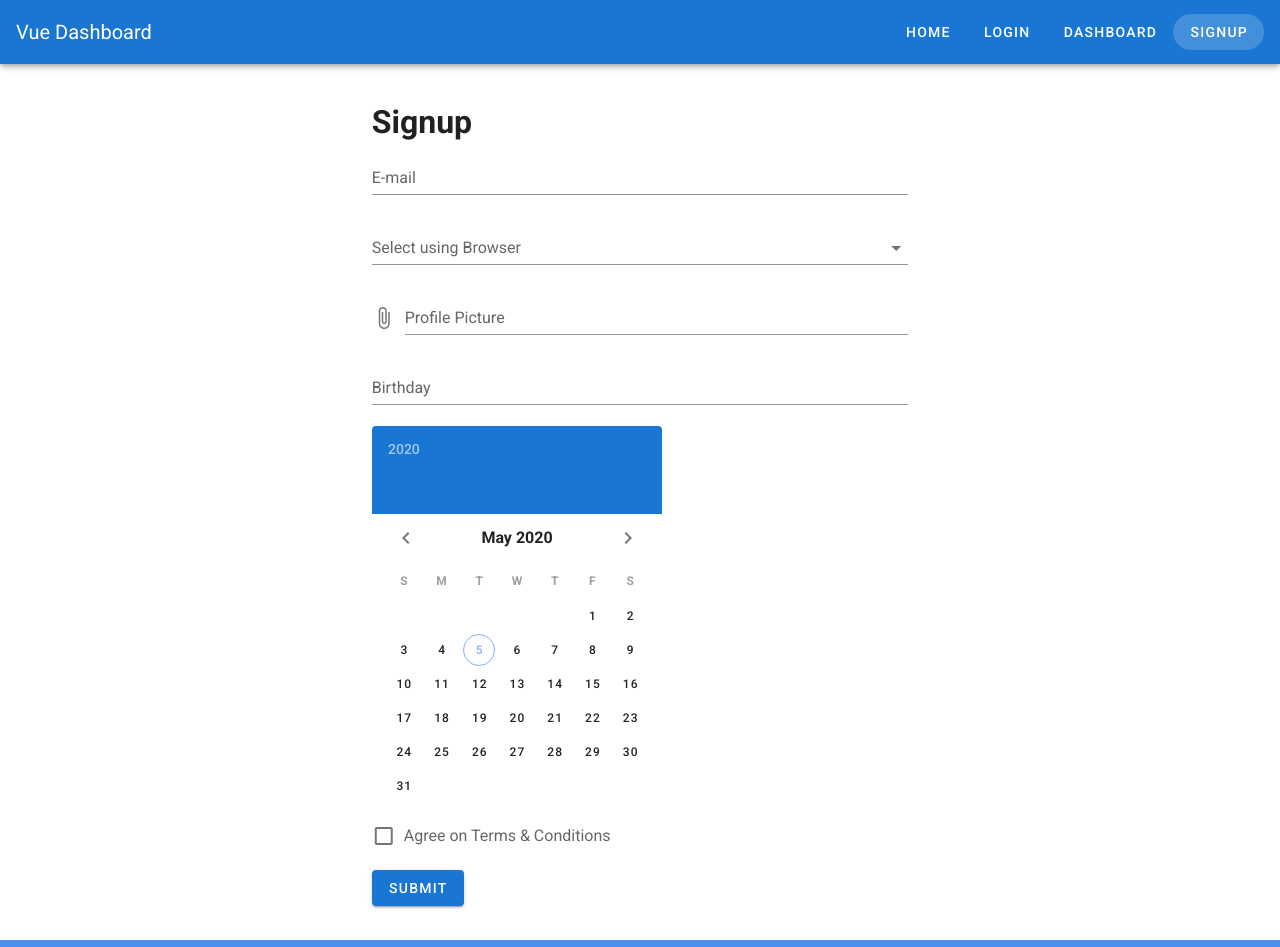
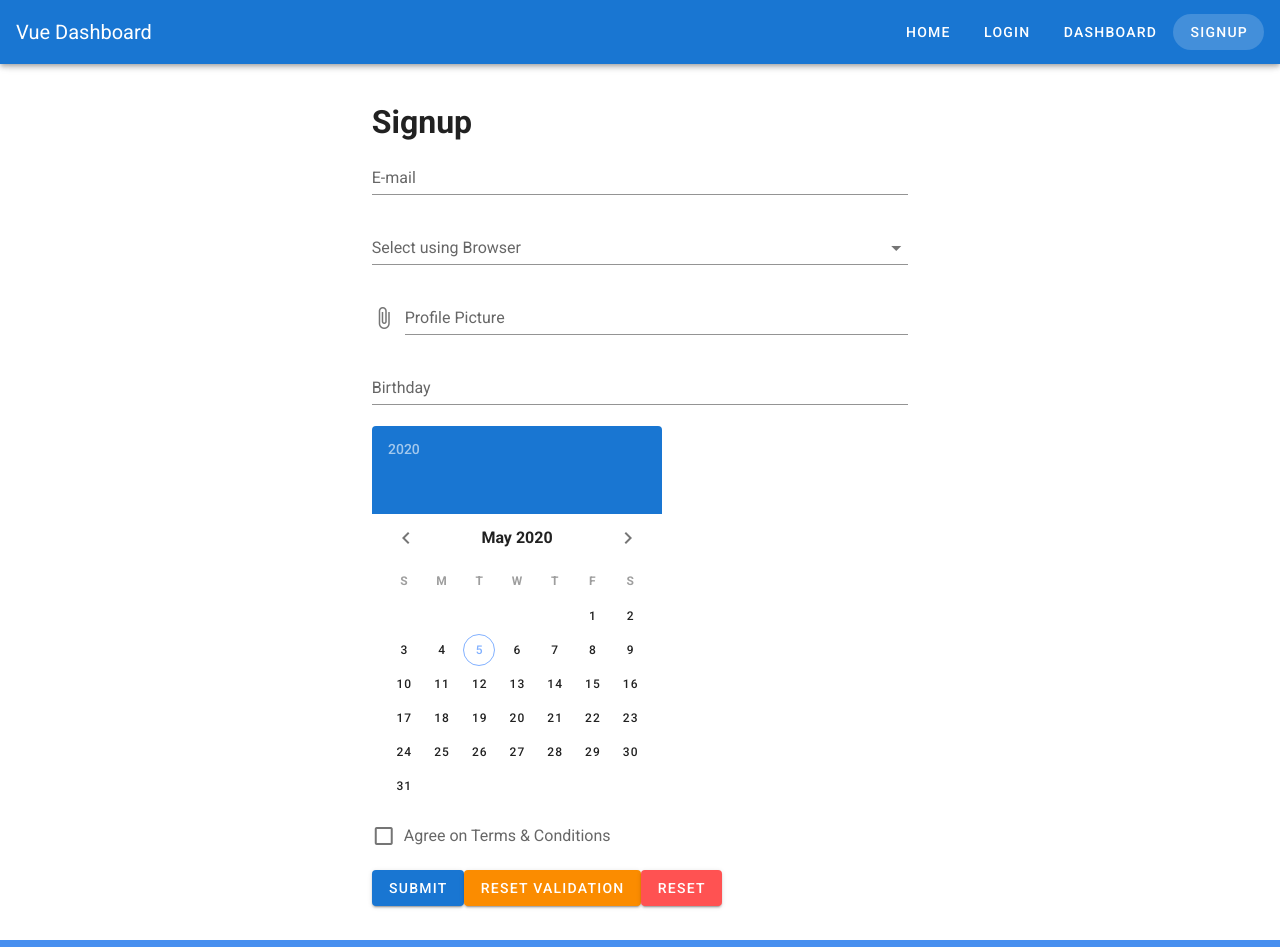
Before and after one commit to dubiBerlin/dashboard, a Vue app: page /signup in a window 1280 px wide. Shown: the top 947 px of the page. Built offline with nearby package versions, Linux system fonts and the light colour scheme.

Commit message:
add two btn components

```diff
--- a/src/views/Signup.vue
+++ b/src/views/Signup.vue
@@ -42,6 +42,8 @@
       >
         Submit
       </v-btn>
+      <v-btn color="warning">Reset Validation</v-btn>
+      <v-btn color="error">Reset</v-btn>
     </v-form>
     </v-col>
   </v-row>
```
